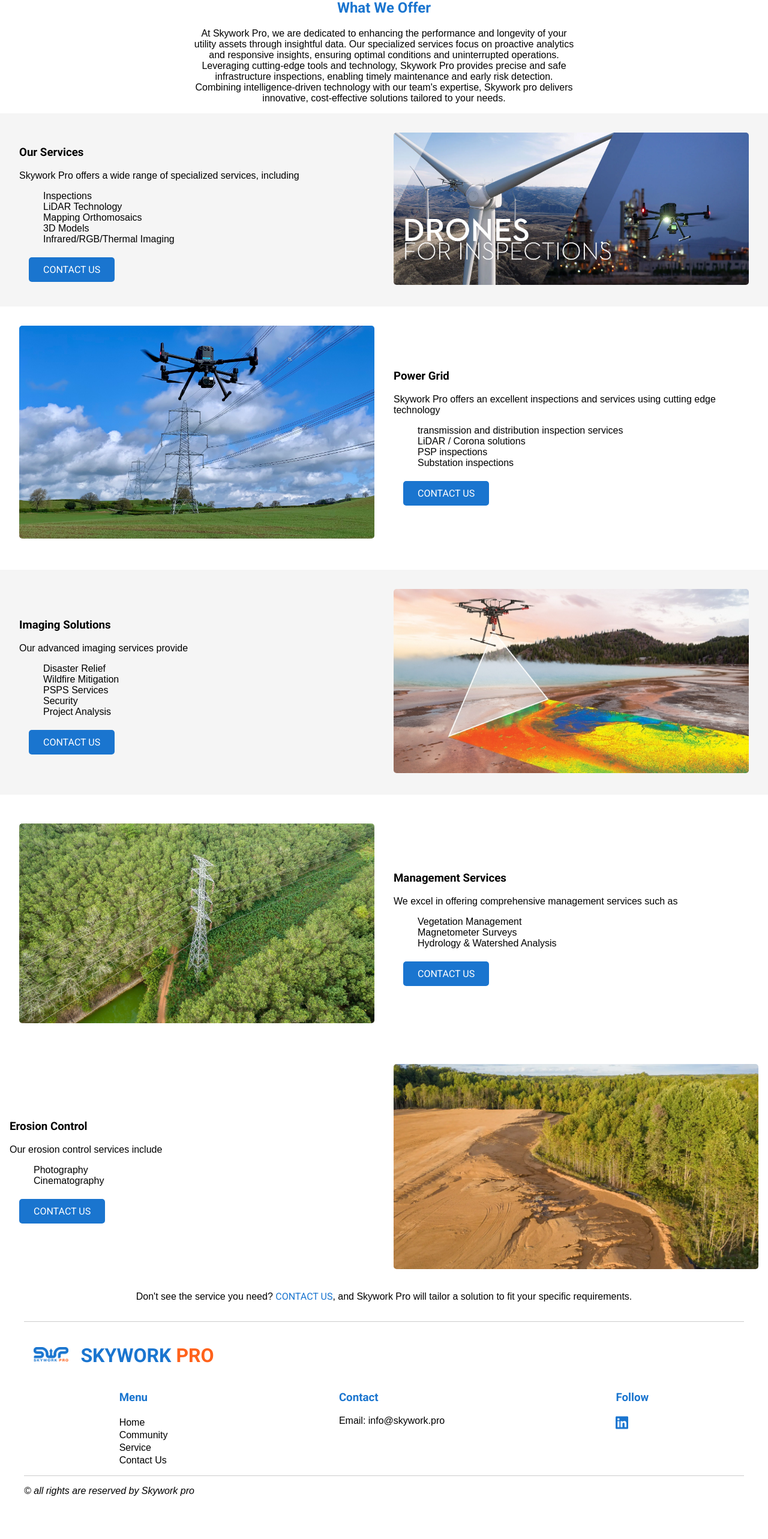
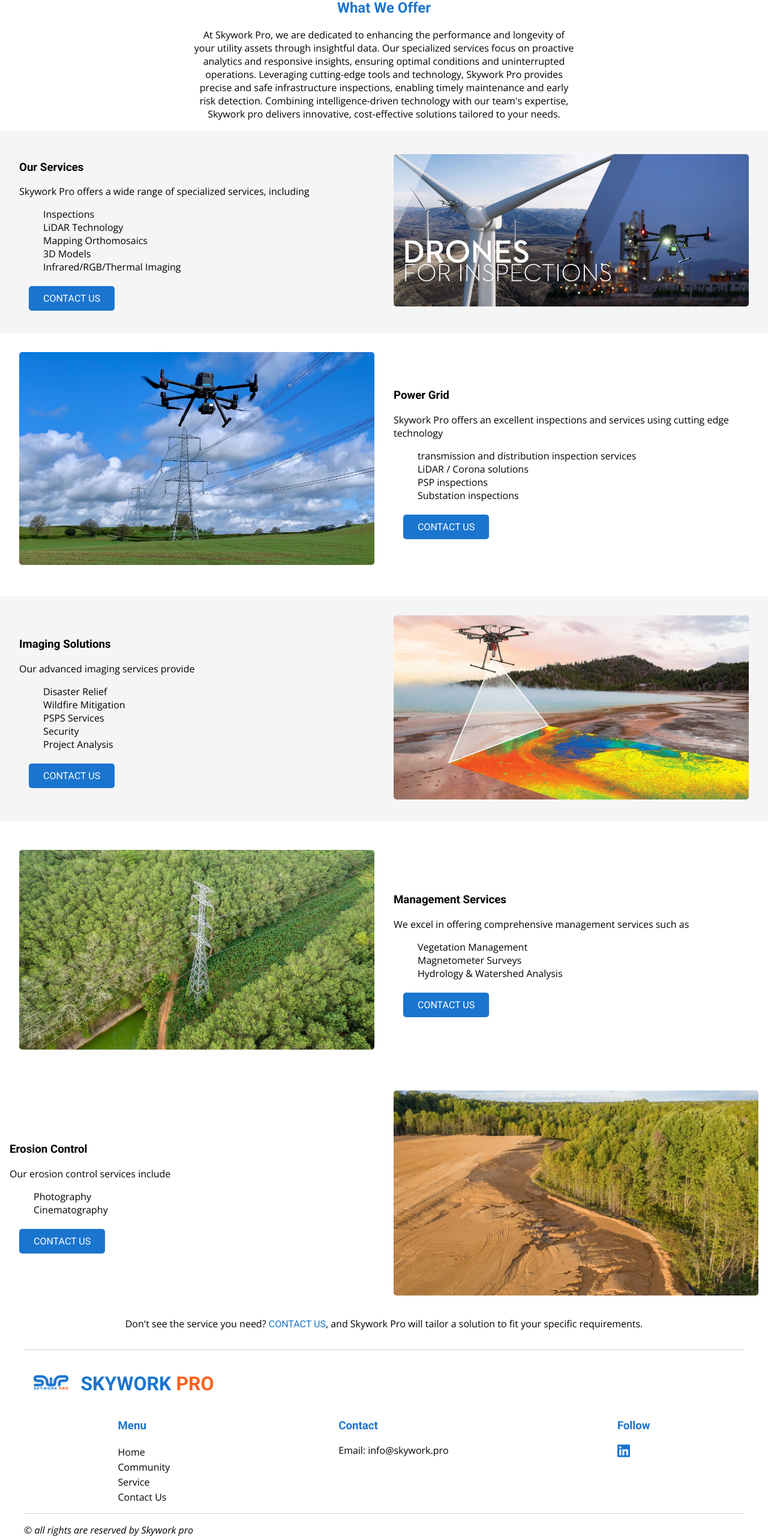
Before and after one commit to moamel-hashim/skywork-pro, a React (Vite) app: page /service in a window 1280 px wide. Shown: the part 114-2680 px from the top of the page at 60% size. Before the commit the page ends 2625 px from the top, so only its background shows below. Built offline with nearby package versions, Linux system fonts and the light colour scheme; a web font is replaced by a local one.

Commit message:
changing some fonts

```diff
--- a/src/components/Footer.css
+++ b/src/components/Footer.css
@@ -4,7 +4,7 @@ footer {
 }
 footer .copyright {
   margin: 1rem 0 1rem 0;
-  font-family: "OpenSans", sans-serif;
+  font-family: "Open Sans", sans-serif;
 }
 
 .footer {
@@ -45,7 +45,7 @@ footer .copyright {
   font-family: "Roboto", sans-serif;
 }
 .footer .footer-container p {
-  font-family: "OpenSans", sans-serif;
+  font-family: "Open Sans", sans-serif;
 }
 .footer .footer-container .social a {
   text-decoration: none;
@@ -60,7 +60,7 @@ footer .copyright {
 .footer .menu a {
   text-decoration: none;
   color: black;
-  font-family: "OpenSans", sans-serif;
+  font-family: "Open Sans", sans-serif;
 }
 .footer .menu a:hover {
   color: #1A75CF;
--- a/src/components/Footer.scss
+++ b/src/components/Footer.scss
@@ -1,7 +1,7 @@
 $primary-color: #1A75CF;
 $secondary-color: #FF621B;
 $roboto: 'Roboto';
-$openSans: 'OpenSans';
+$openSans: 'Open Sans';
 
 footer {
   max-width: 1200px;
--- a/src/components/ServiceMain.css
+++ b/src/components/ServiceMain.css
@@ -7,7 +7,7 @@
   color: #1a75cf;
 }
 .service header p {
-  font-family: "OpenSans", sans-serif;
+  font-family: "Open Sans", sans-serif;
 }
 .service a {
   text-decoration: none;
@@ -31,7 +31,7 @@
   font-family: "Roboto", sans-serif;
 }
 .service section p {
-  font-family: "OpenSans", sans-serif;
+  font-family: "Open Sans", sans-serif;
 }
 .service section div {
   width: 50%;
@@ -39,7 +39,7 @@
 }
 .service section div li {
   list-style: none;
-  font-family: "OpenSans", sans-serif;
+  font-family: "Open Sans", sans-serif;
 }
 .service section div img {
   border-radius: 5px;
--- a/src/components/ServiceMain.scss
+++ b/src/components/ServiceMain.scss
@@ -1,7 +1,7 @@
 $primary-color: #1a75cf;
 $secondary-color: #ff621b;
 $roboto: "Roboto";
-$openSans: "OpenSans";
+$openSans: "Open Sans";
 
 .service {
   header {
```
Also changed, not shown: 2 other files (tests, documents, lock files or other folders).
